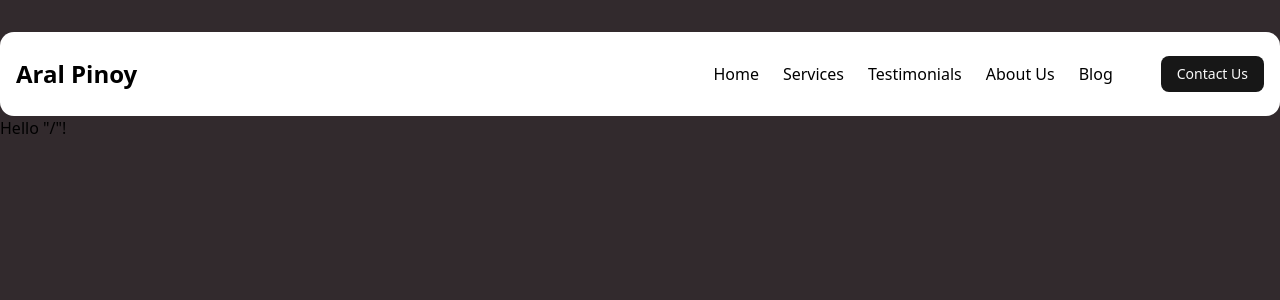
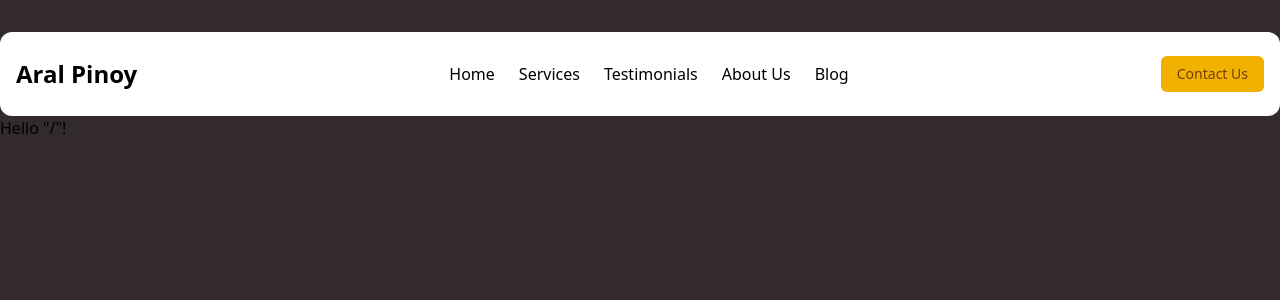
Before and after one commit to kharljhon14/aral-pinoy, a React (Vite) app: page / in a window 1280 px wide. Shown: the top 300 px of the page. Built offline with nearby package versions, Linux system fonts and the light colour scheme.

Commit message:
[Style] Update theme

```diff
--- a/src/components/header.tsx
+++ b/src/components/header.tsx
@@ -10,7 +10,7 @@
       >
         Aral Pinoy
       </Link>
-      <nav className="ml-auto mr-12 flex flex-row gap-x-6">
+      <nav className=" flex flex-row gap-x-6">
         <Link to="/">Home</Link>
         <Link to="/">Services</Link>
         <Link to="/">Testimonials</Link>
--- a/src/index.css
+++ b/src/index.css
@@ -44,73 +44,74 @@
 }
 
 :root {
-    --radius: 0.625rem;
+    --radius: 0.5rem;
     --background: oklch(1 0 0);
-    --foreground: oklch(0.145 0 0);
+    --foreground: oklch(0.141 0.005 285.823);
     --card: oklch(1 0 0);
-    --card-foreground: oklch(0.145 0 0);
+    --card-foreground: oklch(0.141 0.005 285.823);
     --popover: oklch(1 0 0);
-    --popover-foreground: oklch(0.145 0 0);
-    --primary: oklch(0.205 0 0);
-    --primary-foreground: oklch(0.985 0 0);
-    --secondary: oklch(0.97 0 0);
-    --secondary-foreground: oklch(0.205 0 0);
-    --muted: oklch(0.97 0 0);
-    --muted-foreground: oklch(0.556 0 0);
-    --accent: oklch(0.97 0 0);
-    --accent-foreground: oklch(0.205 0 0);
+    --popover-foreground: oklch(0.141 0.005 285.823);
+    --primary: oklch(0.795 0.184 86.047);
+    --primary-foreground: oklch(0.421 0.095 57.708);
+    --secondary: oklch(0.967 0.001 286.375);
+    --secondary-foreground: oklch(0.21 0.006 285.885);
+    --muted: oklch(0.967 0.001 286.375);
+    --muted-foreground: oklch(0.552 0.016 285.938);
+    --accent: oklch(0.967 0.001 286.375);
+    --accent-foreground: oklch(0.21 0.006 285.885);
     --destructive: oklch(0.577 0.245 27.325);
-    --border: oklch(0.922 0 0);
-    --input: oklch(0.922 0 0);
-    --ring: oklch(0.708 0 0);
+    --border: oklch(0.92 0.004 286.32);
+    --input: oklch(0.92 0.004 286.32);
+    --ring: oklch(0.795 0.184 86.047);
     --chart-1: oklch(0.646 0.222 41.116);
     --chart-2: oklch(0.6 0.118 184.704);
     --chart-3: oklch(0.398 0.07 227.392);
     --chart-4: oklch(0.828 0.189 84.429);
     --chart-5: oklch(0.769 0.188 70.08);
     --sidebar: oklch(0.985 0 0);
-    --sidebar-foreground: oklch(0.145 0 0);
-    --sidebar-primary: oklch(0.205 0 0);
-    --sidebar-primary-foreground: oklch(0.985 0 0);
-    --sidebar-accent: oklch(0.97 0 0);
-    --sidebar-accent-foreground: oklch(0.205 0 0);
-    --sidebar-border: oklch(0.922 0 0);
-    --sidebar-ring: oklch(0.708 0 0);
+    --sidebar-foreground: oklch(0.141 0.005 285.823);
+    --sidebar-primary: oklch(0.795 0.184 86.047);
+    --sidebar-primary-foreground: oklch(0.421 0.095 57.708);
+    --sidebar-accent: oklch(0.967 0.001 286.375);
+    --sidebar-accent-foreground: oklch(0.21 0.006 285.885);
+    --sidebar-border: oklch(0.92 0.004 286.32);
+    --sidebar-ring: oklch(0.795 0.184 86.047);
 }
 
 .dark {
-    --background: oklch(0.145 0 0);
+    --background: oklch(0.141 0.005 285.823);
     --foreground: oklch(0.985 0 0);
-    --card: oklch(0.205 0 0);
+    --card: oklch(0.21 0.006 285.885);
     --card-foreground: oklch(0.985 0 0);
-    --popover: oklch(0.205 0 0);
+    --popover: oklch(0.21 0.006 285.885);
     --popover-foreground: oklch(0.985 0 0);
-    --primary: oklch(0.922 0 0);
-    --primary-foreground: oklch(0.205 0 0);
-    --secondary: oklch(0.269 0 0);
+    --primary: oklch(0.795 0.184 86.047);
+    --primary-foreground: oklch(0.421 0.095 57.708);
+    --secondary: oklch(0.274 0.006 286.033);
     --secondary-foreground: oklch(0.985 0 0);
-    --muted: oklch(0.269 0 0);
-    --muted-foreground: oklch(0.708 0 0);
-    --accent: oklch(0.269 0 0);
+    --muted: oklch(0.274 0.006 286.033);
+    --muted-foreground: oklch(0.705 0.015 286.067);
+    --accent: oklch(0.274 0.006 286.033);
     --accent-foreground: oklch(0.985 0 0);
     --destructive: oklch(0.704 0.191 22.216);
     --border: oklch(1 0 0 / 10%);
     --input: oklch(1 0 0 / 15%);
-    --ring: oklch(0.556 0 0);
+    --ring: oklch(0.554 0.135 66.442);
     --chart-1: oklch(0.488 0.243 264.376);
     --chart-2: oklch(0.696 0.17 162.48);
     --chart-3: oklch(0.769 0.188 70.08);
     --chart-4: oklch(0.627 0.265 303.9);
     --chart-5: oklch(0.645 0.246 16.439);
-    --sidebar: oklch(0.205 0 0);
+    --sidebar: oklch(0.21 0.006 285.885);
     --sidebar-foreground: oklch(0.985 0 0);
-    --sidebar-primary: oklch(0.488 0.243 264.376);
-    --sidebar-primary-foreground: oklch(0.985 0 0);
-    --sidebar-accent: oklch(0.269 0 0);
+    --sidebar-primary: oklch(0.795 0.184 86.047);
+    --sidebar-primary-foreground: oklch(0.421 0.095 57.708);
+    --sidebar-accent: oklch(0.274 0.006 286.033);
     --sidebar-accent-foreground: oklch(0.985 0 0);
     --sidebar-border: oklch(1 0 0 / 10%);
-    --sidebar-ring: oklch(0.556 0 0);
+    --sidebar-ring: oklch(0.554 0.135 66.442);
 }
+
 
 @layer base {
     * {
```
